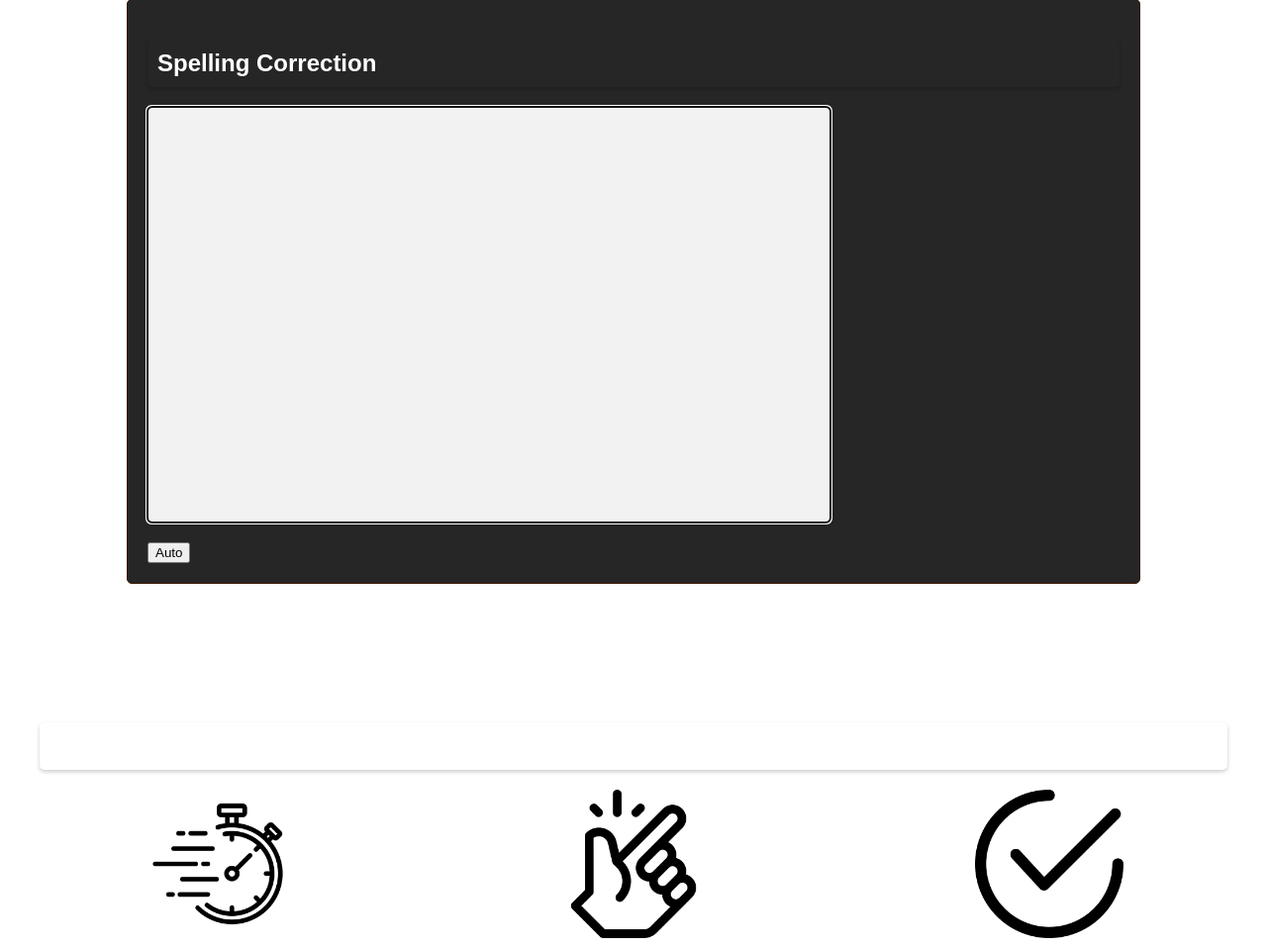
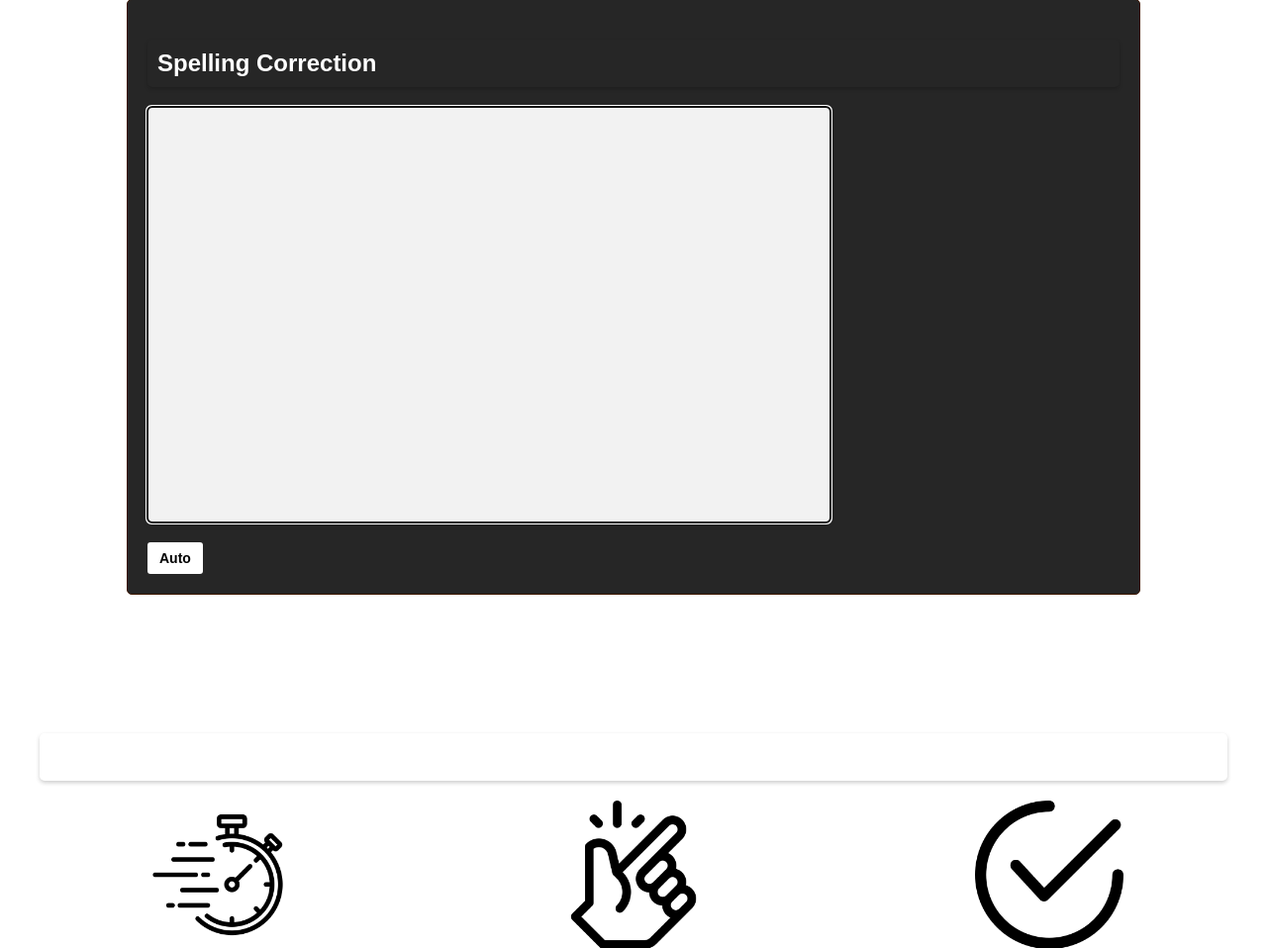
Before and after one commit to iforgeti/spelling-correction-website, a Flask app: page / in a window 1280 px wide. Shown: the part 573-1531 px from the top of the page at 99% size. Run offline with Flask 3, Linux system fonts and the light colour scheme.

Commit message:
decorated

```diff
--- a/app.py
+++ b/app.py
@@ -49,8 +49,9 @@ def auto_process(prompt):
 
 app = Flask(__name__)
 
-mlm = pipeline("fill-mask", model="Earth1221/Bart_Spelling")
-hub_model_id = "Earth1221/Bart_Spelling"
+hub_model_id = "Earth1221/Bart_spell_full"
+mlm = pipeline("fill-mask", model=hub_model_id)
+
 model = AutoModelForSeq2SeqLM.from_pretrained(hub_model_id)
 tokenizer = AutoTokenizer.from_pretrained(hub_model_id)
 
--- a/static/script.js
+++ b/static/script.js
@@ -11,19 +11,27 @@ let mode = "manual";
 
 var itxt_Editor = document.getElementById('inputText');
 var suggestions = document.getElementById('suggestions');
+var auto_button = document.getElementById('autoButton');
+var Form = document.getElementById('Form-container');
 
 
-
-
-document.getElementById('autoButton').addEventListener('click', function() {
+auto_button.addEventListener('click', function() {
 
     // Toggle the display property of suggestions list
     if (itxt_Editor.style.width === '100%') {
         itxt_Editor.style.width = '70%';
-        suggestions.style.width = '300px'
+        suggestions.style.width = '300px';
+
+        auto_button.style.backgroundColor = "#ffffff";
+        auto_button.style.color = 'black';
+        Form.style.backgroundColor = '#262626';
     } else {
         itxt_Editor.style.width = '100%';
-        suggestions.style.width = '0px'
+        suggestions.style.width = '0px';
+
+        auto_button.style.backgroundColor ='black';
+        auto_button.style.color = '#FFFF00';
+        Form.style.backgroundColor = '#8B0000'
     }
 
     if (mode === "manual") {
@@ -157,10 +165,7 @@ function fetch_manual() {
     var cursorPosition = sel.anchorOffset;
     console.log('Text cursor position: ' + cursorPosition);
     if (wordCount >= 2){
-        // var input_html = itxt_Editor.innerHTML;
-        // const result = createSpans(input_html, countId);
-        // itxt_Editor.innerHTML = result.updatedText;
-        // countId = result.countId;
+
         fetch('/suggestions?inputText=' + encodeURIComponent(input_text)+'&cursorPosition=' + cursorPosition)
             .then(response => response.json())
             .then(data => {
@@ -202,7 +207,7 @@ function fetch_auto(isend) {
     console.log(input_text);
     var cursorPosition = sel.anchorOffset;
     console.log('Text cursor position: ' + cursorPosition);
-    if (wordCount >= 2){
+    if (wordCount >= 3){
 
         fetch('/suggestions_auto?inputText=' + encodeURIComponent(input_text)+'&cursorPosition=' + cursorPosition)
             .then(response => response.json())
@@ -245,51 +250,18 @@ itxt_Editor.addEventListener('keydown', function(event) {
                 // Clear the previous timer, if any
                 fetch_auto(false);
 
-                clearTimeout(timeoutId);
-                // Set a new timer to log "press" to the console after 6 seconds of no text input
-                timeoutId = setTimeout(function() {
-                    fetch_auto(true);
-                }, 3000);
+
+
              }
+
+            clearTimeout(timeoutId);
+            // Set a new timer to log "press" to the console after 6 seconds of no text input
+            timeoutId = setTimeout(function() {
+                fetch_auto(true);
+            }, 3000);
         }
 
 
     }
 
 });
-
-// if (mode === "manual"){
-//     var debounceTimer;
-
-//     itxt_Editor.addEventListener('keydown', function(event) {
-//         clearTimeout(debounceTimer);
-
-//         debounceTimer = setTimeout(function() {
-
-//             fetch_manual();
-
-//         },1200);
-//     });
-// }else{
-
-//     let timeoutId;
-//     // Function to be triggered when spacebar is pressed
-//     function handleSpacebarPress() {
-//       console.log("Spacebar pressed!"); // Replace with your desired action
-//       // fetch_auto();
-//     }
-
-//     // Event listener for keydown event
-//     itxt_Editor.addEventListener('keydown', (event) => {
-//       if (event.code === "Space") { // 32 is the keycode for spacebar
-//         if (timeoutId) {
-//           clearTimeout(timeoutId); // Clear any existing timeout
-//         }
-//         timeoutId = setTimeout(() => {
-//           handleSpacebarPress(); // Trigger the function after 5 seconds of inactivity
-//         }, 5000);
-//       }
-//     });
-
-
-// }
--- a/static/style.css
+++ b/static/style.css
@@ -1,4 +1,15 @@
-
+#autoButton {
+    margin-right: 5px;
+    padding: 8px 12px;
+    background-color: #ffffff;
+    color: #010101;
+    font-size: 14px;
+    font-weight: bold;
+    border: none;
+    cursor: pointer;
+    border-radius: 3px;
+    transition: background-color 0.3s ease-in-out;
+}
 
 .red-underline {
     text-decoration-line: underline;
@@ -230,7 +241,7 @@ section h2 {
     max-width: 800px;
     margin: 0 auto;
 }
-/*
+
 form input[type="text"],
 form input[type="email"],
 form textarea {
@@ -260,7 +271,7 @@ form input[type="submit"] {
 
 form input[type="submit"]:hover {
     background-color: #666;
-} */
+}
 
 footer {
     background-color: #333;
@@ -346,6 +357,7 @@ footer {
     border-radius: 5px;
     background-color: #262626;
     box-sizing: border-box; /* Include padding and border in the width */
+    transition: background-color 0.3s ease;
 }
 
 
--- a/templates/webpage.html
+++ b/templates/webpage.html
@@ -25,7 +25,7 @@
     </section>
 
 
-    <div class="form-container">
+    <div class="form-container" id="Form-container">
         <h2>Spelling Correction</h2>
 
         <div class="form-group">
```
